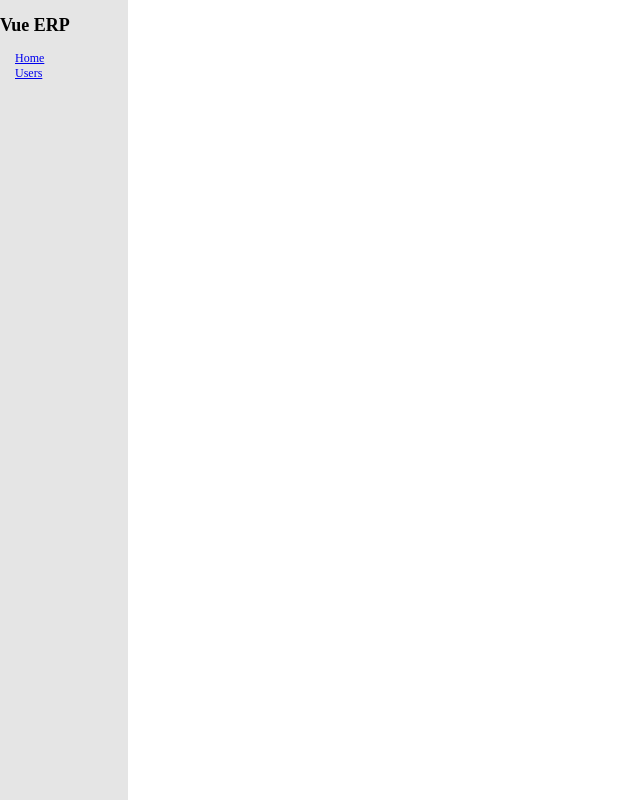
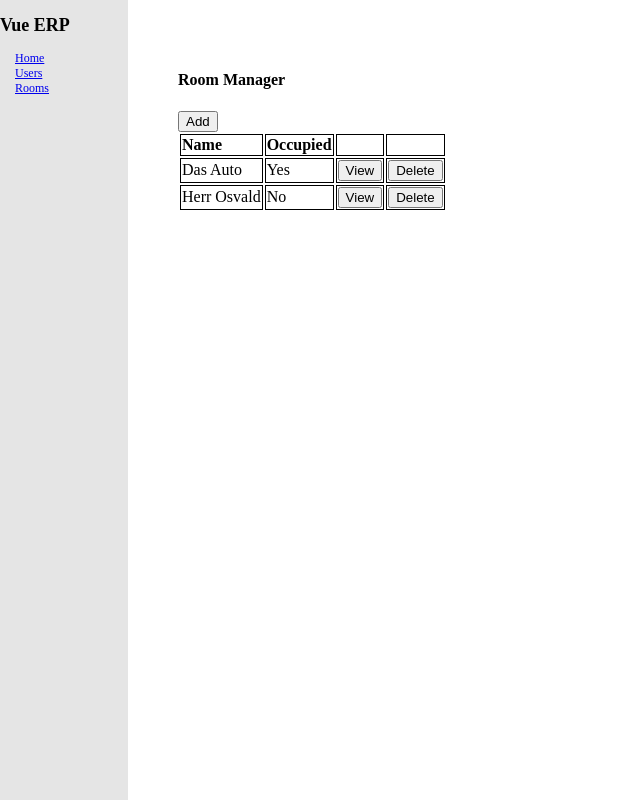
Before and after one commit to greyscrippt/pancakes-erp-vue-ts, a Vue app: page /rooms in a window 1280 px wide. Before the commit this address had no page. Shown: the whole page, without its empty margins (0-640 px from the left). Built offline with nearby package versions, Linux system fonts and the light colour scheme.

Commit message:
Added room manager page

```diff
--- a/src/App.vue
+++ b/src/App.vue
@@ -11,6 +11,7 @@ import { RouterLink, RouterView } from 'vue-router'
             <ul>
                 <li><RouterLink to="/">Home</RouterLink></li>
                 <li><RouterLink to="/users">Users</RouterLink></li>
+                <li><RouterLink to="/rooms">Rooms</RouterLink></li>
             </ul>
         </nav>
         <RouterView />
--- a/src/assets/styles.css
+++ b/src/assets/styles.css
@@ -1,3 +1,7 @@
 body {
     margin: 0;
 }
+
+.page {
+    padding: 50px;
+}
--- /dev/null
+++ b/src/components/forms/CreateRoomForm.vue
@@ -0,0 +1,14 @@
+<script lang='ts' setup>
+
+import { ref } from 'vue';
+
+const username = ref();
+
+</script>
+
+<template>
+    <div>
+        <h3>Room name</h3>
+        <input type="text" v-model="username">
+    </div>
+</template>
--- a/src/router/index.ts
+++ b/src/router/index.ts
@@ -1,6 +1,7 @@
 import { createRouter, createWebHistory } from 'vue-router'
 import HomeView from '../views/HomeView.vue'
 import UserManagerView from '../views/UserManagerView.vue';
+import RoomManagerView from '../views/RoomManagerView.vue';
 
 const router = createRouter({
   history: createWebHistory(import.meta.env.BASE_URL),
@@ -15,6 +16,11 @@ const router = createRouter({
       name: 'users',
       component: UserManagerView,
     },
+    {
+      path: '/rooms',
+      name: 'rooms',
+      component: RoomManagerView,
+    },
   ]
 })
 
--- /dev/null
+++ b/src/views/RoomManagerView.vue
@@ -0,0 +1,76 @@
+<script setup lang='ts'>
+
+import Modal from '../components/Modal.vue';
+import CreateRoomForm from '../components/forms/CreateRoomForm.vue';
+
+import { ref } from 'vue';
+
+const showModal = ref(false)
+
+const rooms = ref([
+    { name: "Das Auto", isOccupied: true    },
+    { name: "Herr Osvald", isOccupied: false   },
+]);
+
+</script>
+
+<template>
+    <div class='usermanager'>
+        <h4>Room Manager</h4>
+
+        <button @click="showModal = true">Add</button>
+
+        <Teleport to="body">
+            <Modal :show="showModal" @close="showModal = false">
+                <template #header>
+                    <h3>Create room</h3>
+                </template>
+
+                <template #body>
+                    <CreateRoomForm />
+                </template>
+
+                <template #footer>
+                    <button @click="showModal = false">Cancel</button>
+                    <button @click="showModal = false">Confirm</button>
+                </template>
+            </Modal>
+        </Teleport>
+
+        <table>
+            <thead>
+                <tr>
+                    <th>Name</th>
+                    <th>Occupied</th>
+                    <th />
+                    <th />
+                </tr>
+            </thead>
+            <tbody>
+                <tr v-for="item in rooms">
+                    <td>{{ item.name }}</td>
+                    <td>{{ (item.isOccupied) ? "Yes" : "No" }}</td>
+                    <td><button>View</button></td>
+                    <td><button>Delete</button></td>
+                </tr>
+            </tbody>
+        </table>
+    </div>
+</template>
+
+<style scoped>
+
+table {
+    text-align: left;
+}
+
+th, td {
+    border: 1px solid black;
+    margin: 0;
+}
+
+.usermanager {
+    padding: 50px;
+}
+
+</style>
```
